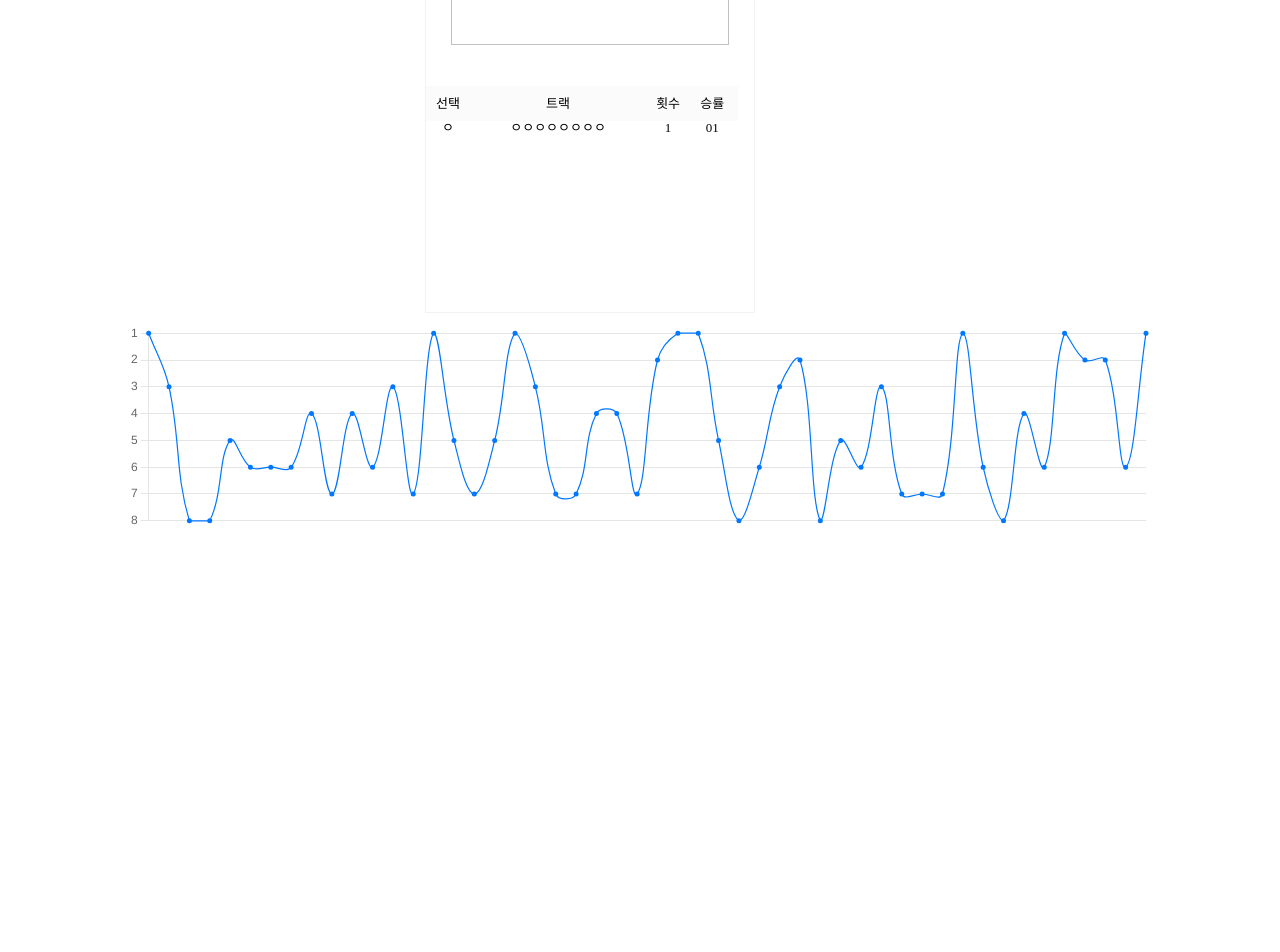
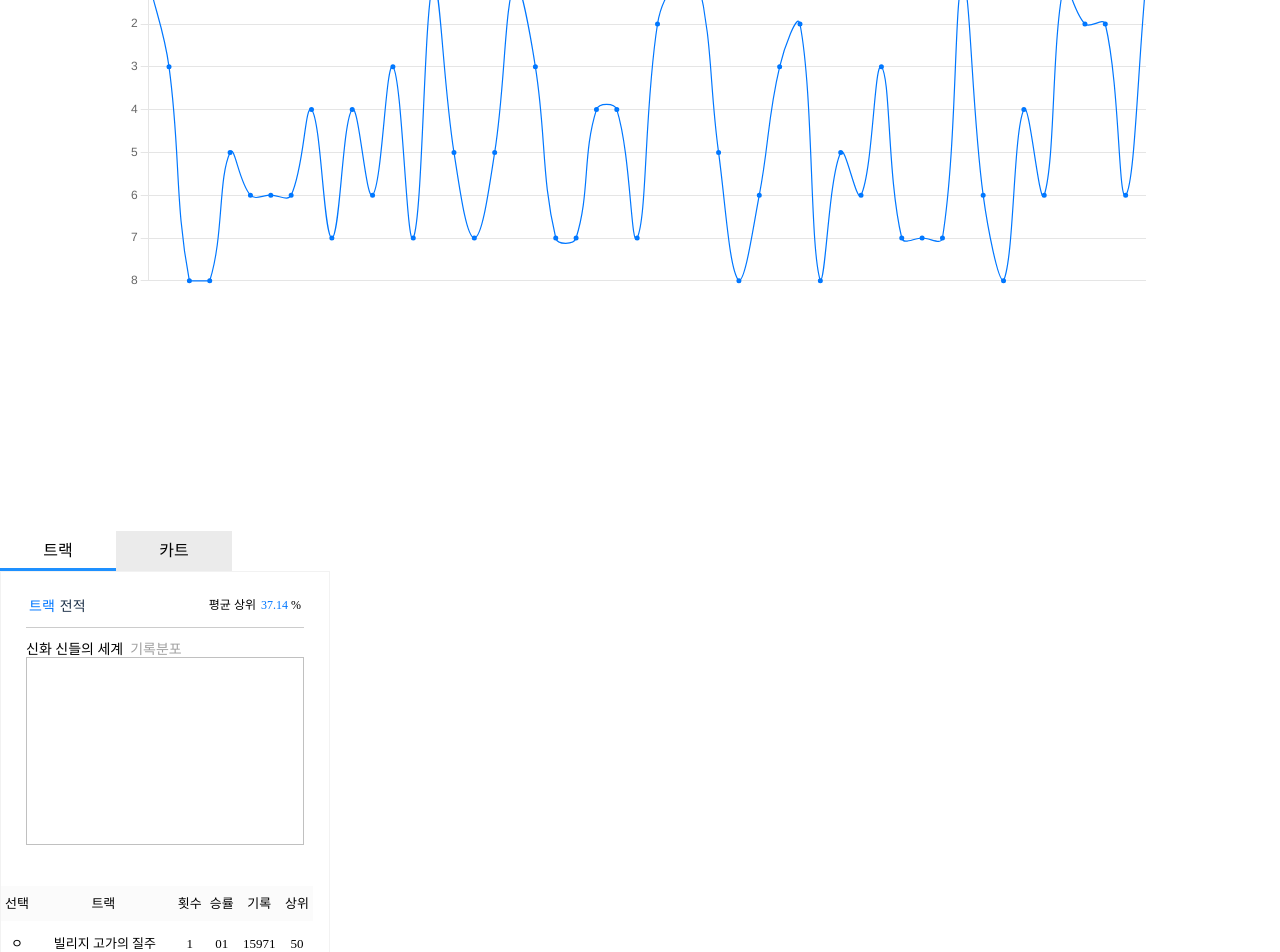
Before and after one commit to hinyc/wanted-codestates-project-10-2, a React (Create React App) app: page / in a window 1280 px wide. Shown: the part 1020-1972 px from the top of the page. Before the commit the page ends 1551 px from the top, so only its background shows below. Built offline with nearby package versions, Linux system fonts and the light colour scheme.

Commit message:
[Design] CSS 수정

```diff
--- a/src/Components/KartSummary.js
+++ b/src/Components/KartSummary.js
@@ -29,6 +29,7 @@ export const KartSummary = () => {
               </ul>
             </KartImgNextMap>
           </KartAndMap>
+        </KartBox>
         <TableContainer>
           <table>
             <thead>
@@ -42,16 +43,15 @@ export const KartSummary = () => {
             </thead>
             <tbody>
               <tr>
-                  <th>ㅇ</th>
-                  <th>ㅇㅇㅇㅇㅇㅇㅇㅇ</th>
-                  <th>1</th>
-                  <th>01</th>
-                  <th>15971</th>
+                <td>ㅇ</td>
+                <td>ㅇㅇㅇㅇㅇㅇㅇㅇ</td>
+                <td>1</td>
+                <td>01</td>
+                <td>15971</td>
               </tr>
             </tbody>
           </table>
         </TableContainer>
-        </KartBox>
       </KartRecordBox>
     </>
   );
@@ -92,7 +92,6 @@ const KartBox = styled.div`
   margin: 0 25px 0 25px;
   padding-top: 15px;
   padding-bottom: 15px;
-  height: 259px;
 `;
 
 const KartGrade = styled.span`
@@ -121,12 +120,18 @@ const KartAndMap = styled.div`
   height: 155px;
   padding: 10px 0px;
   display: flex;
+  @media screen and (max-width: 1630px) {
+    max-width: 278px;
+  }
 `;
 
 const KartImg = styled.div`
   width: 152px;
   height: 135px;
   border: 1px solid black;
+  @media screen and (max-width: 1630px) {
+    max-width: 378px;
+  }
 `;
 
 const KartImgNextMap = styled.div`
@@ -140,6 +145,9 @@ const KartImgNextMap = styled.div`
     padding: 0;
     margin: 0;
     list-style: none;
+  }
+  @media screen and (max-width: 1630px) {
+    max-width: 162.5px;
   }
 `;
 
@@ -182,14 +190,23 @@ const TableContainer = styled.div`
     }
     & tbody {
       & tr {
-        height: 46px;
+        line-height: 35px;
         display: table-row;
-        & th {
+        & td {
+          line-height: 45px;
+          text-align: center;
         }
       }
     }
   }
   @media screen and (max-width: 1630px) {
     max-width: 312px;
+    & table {
+    width: 312px;
+    & thead {
+      width: 312px;
+      line-height: 35px;
+      font-size: 13px;
+    }
   }
 `;
--- a/src/Components/TrackSummary.js
+++ b/src/Components/TrackSummary.js
@@ -33,12 +33,17 @@ export const TrackSummary = () => {
           </thead>
           <tbody>
             <tr>
-              <th>ㅇ</th>
-              <th>ㅇㅇㅇㅇㅇㅇㅇㅇ</th>
-              <th>1</th>
-              <th>01</th>
-              <th>15971</th>
-              <th>50</th>
+              <td>ㅇ</td>
+              <td>
+                <a>
+                  <img />
+                  &nbsp;빌리지 고가의 질주
+                </a>
+              </td>
+              <td>1</td>
+              <td>01</td>
+              <td>15971</td>
+              <td>50</td>
             </tr>
           </tbody>
         </table>
@@ -80,7 +85,7 @@ const TrackOrKartRecord = styled.h5`
 
 const AvarageHigh = styled.p`
   position: absolute;
-  top: 15px;
+  top: 27px;
   right: 28px;
   font-size: 12px;
   font-weight: 500;
@@ -133,6 +138,7 @@ const TableContainer = styled.div`
       & tr {
         display: table-row;
         background-color: #fbfbfb;
+        line-height: 35px;
         & th {
           background-color: #fbfbfb;
         }
@@ -140,14 +146,23 @@ const TableContainer = styled.div`
     }
     & tbody {
       & tr {
-        height: 46px;
+        line-height: 35px;
         display: table-row;
-        & th {
+        & td {
+          line-height: 45px;
+          text-align: center;
         }
       }
     }
   }
   @media screen and (max-width: 1630px) {
     max-width: 312px;
+    & table {
+    width: 312px;
+    & thead {
+      width: 312px;
+      line-height: 35px;
+      font-size: 13px;
+    }
   }
 `;
--- a/src/Pages/Main.js
+++ b/src/Pages/Main.js
@@ -17,9 +17,9 @@ export default function Main() {
       <OverallRecord />
 
       <Box>
-        <Summary />
         <RankChangeChart />
       </Box>
+      <Summary />
     </>
   );
 }
```
Lines whose indentation alone changed are shown as unchanged.
